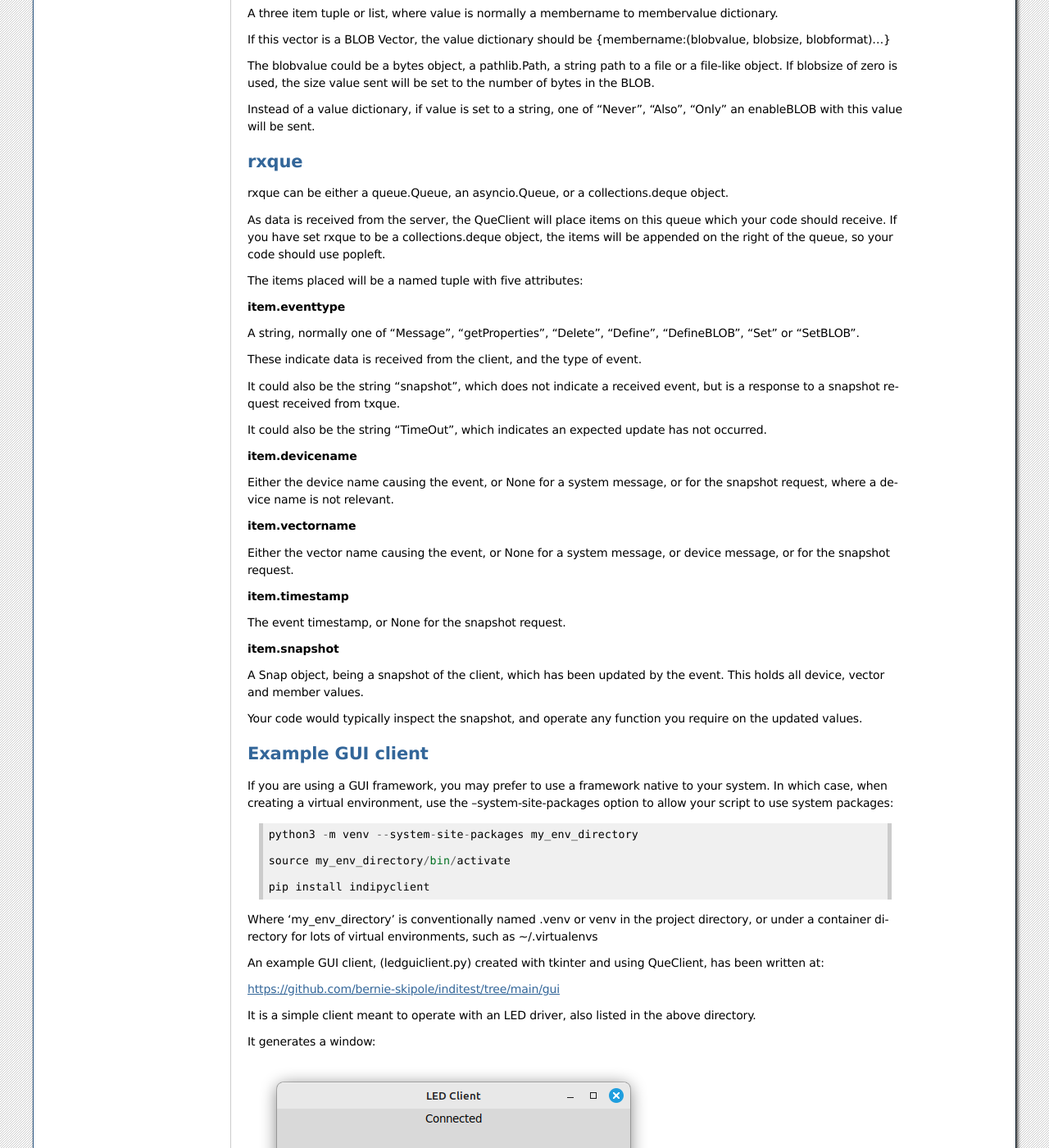
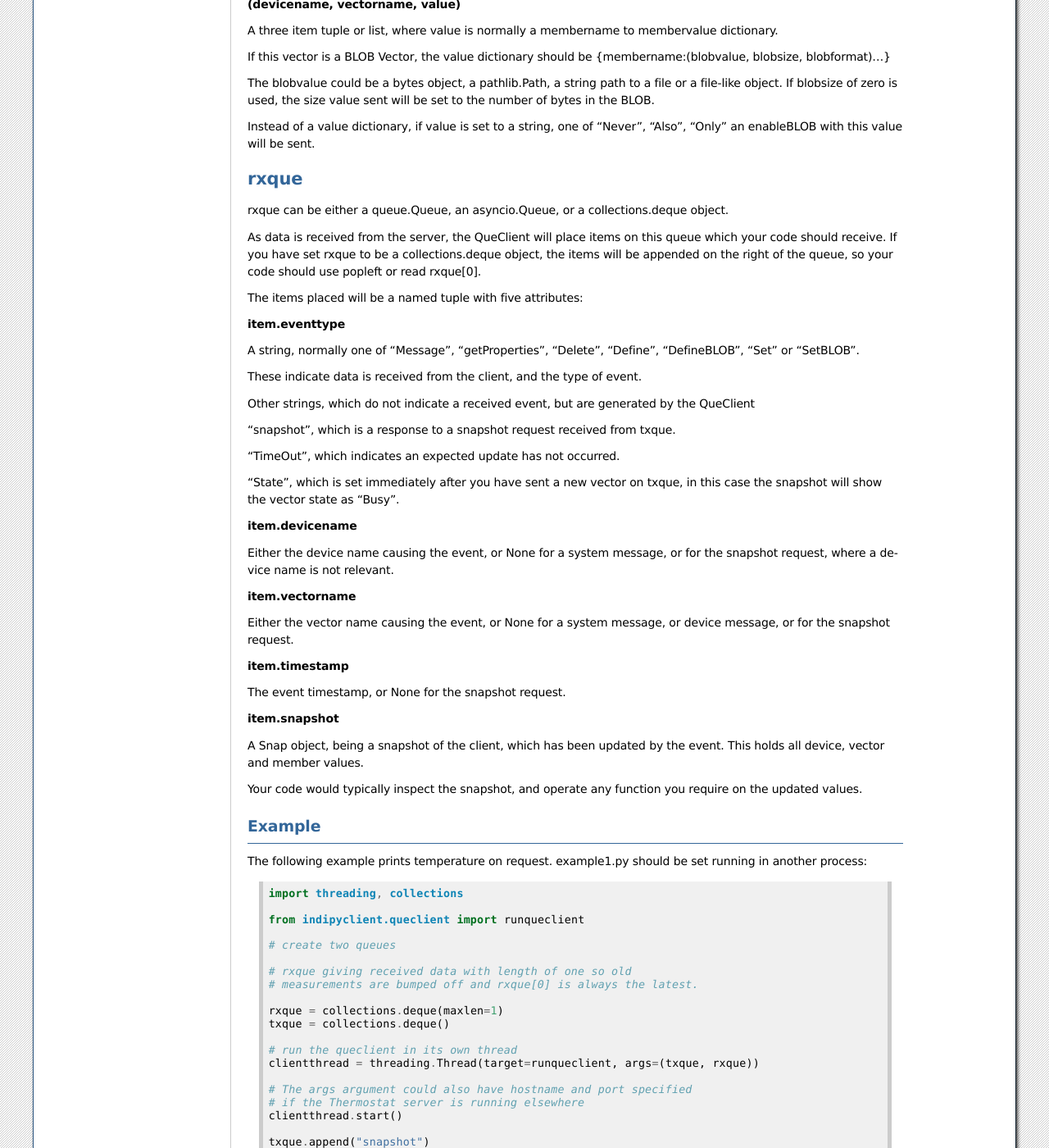
Before and after one commit to bernie-skipole/indipyclient, a Sphinx documentation site: the page built from docs/source/usage/queclient.rst, in a window 1280 px wide and 1400 px high, scrolled down 1250 px. Shown: the whole window at 82% size. Built offline with Sphinx 7.4.7, drawn with Linux system fonts in a browser that asks for light colours; some of the changed text lies outside the part shown.

Commit message:
Working on snapvectors

```diff
--- a/docs/source/usage/queclient.rst
+++ b/docs/source/usage/queclient.rst
@@ -20,8 +20,8 @@
 
 This is normally used by first creating two queues::
 
-    txque = queue.Queue(maxsize=4)
-    rxque = queue.Queue(maxsize=4)
+    txque = collections.deque(maxlen=4)
+    rxque = collections.deque(maxlen=4)
 
 Then run the function runqueclient in its own thread::
 
@@ -30,9 +30,9 @@
 
 Then run your own code, reading rxque, and transmitting on txque.
 
-To exit, use txque.put(None) to shut down the queclient, and finally wait for the clientthread to stop::
+To exit, use txque.append(None) to shut down the queclient, (or use put() for other forms of queue) and finally wait for the clientthread to stop::
 
-    txque.put(None)
+    txque.append(None)
     clientthread.join()
 
 
@@ -79,7 +79,7 @@
 
 rxque can be either a queue.Queue, an asyncio.Queue, or a collections.deque object.
 
-As data is received from the server, the QueClient will place items on this queue which your code should receive.  If you have set rxque to be a collections.deque object, the items will be appended on the right of the queue, so your code should use popleft.
+As data is received from the server, the QueClient will place items on this queue which your code should receive.  If you have set rxque to be a collections.deque object, the items will be appended on the right of the queue, so your code should use popleft or read rxque[0].
 
 The items placed will be a named tuple with five attributes:
 
@@ -89,9 +89,13 @@
 
 These indicate data is received from the client, and the type of event.
 
-It could also be the string "snapshot", which does not indicate a received event, but is a response to a snapshot request received from txque.
+Other strings, which do not indicate a received event, but are generated by the QueClient
 
-It could also be the string "TimeOut", which indicates an expected update has not occurred.
+"snapshot", which is a response to a snapshot request received from txque.
+
+"TimeOut", which indicates an expected update has not occurred.
+
+"State", which is set immediately after you have sent a new vector on txque, in this case the snapshot will show the vector state as "Busy".
 
 **item.devicename**
 
@@ -110,6 +114,58 @@
 A Snap object, being a snapshot of the client, which has been updated by the event. This holds all device, vector and member values.
 
 Your code would typically inspect the snapshot, and operate any function you require on the updated values.
+
+Example
+^^^^^^^
+
+The following example prints temperature on request. example1.py should be set running in another process::
+
+    import threading, collections
+
+    from indipyclient.queclient import runqueclient
+
+    # create two queues
+
+    # rxque giving received data with length of one so old
+    # measurements are bumped off and rxque[0] is always the latest.
+
+    rxque = collections.deque(maxlen=1)
+    txque = collections.deque()
+
+    # run the queclient in its own thread
+    clientthread = threading.Thread(target=runqueclient, args=(txque, rxque))
+
+    # The args argument could also have hostname and port specified
+    # if the Thermostat server is running elsewhere
+    clientthread.start()
+
+    txque.append("snapshot")
+    print("Input a T for temperature, or Q for Quit")
+    while True:
+        value = input("T or Q:")
+        if value == "t" or value == "T":
+            try:
+                # get latest data received on queue
+                rxitem = rxque.popleft()
+                tempvector = rxitem.snapshot["Thermostat"]["temperaturevector"]
+                tempstr = tempvector.getformattedvalue("temperature")
+            except (IndexError, KeyError):
+                print("Waiting")
+                continue
+            if rxitem.timestamp:
+                # get local time
+                timestr = rxitem.timestamp.astimezone(tz=None).strftime('%H:%M:%S')
+            else:
+                timestr = "No timestamp"
+            print(f"{timestr} Temperature: {tempstr}")
+
+        elif value == "q" or value == "Q":
+            break
+
+    # When the loop ends, transmit a None value to shut down the queclient
+    txque.append(None)
+    # and wait for the clientthread to stop
+    clientthread.join()
 
 
 Example GUI client
```
Also changed, not shown: 3 other files.
